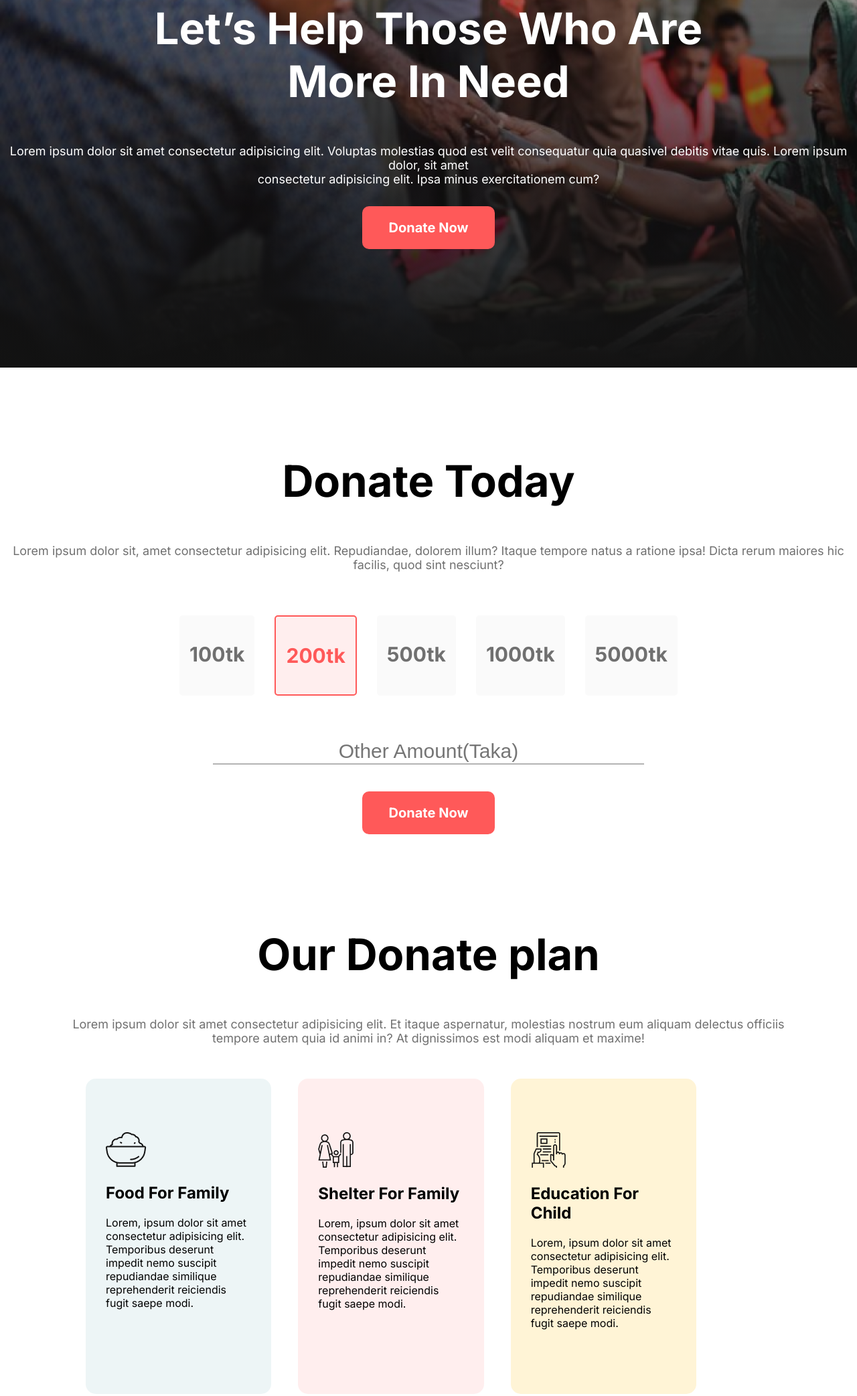
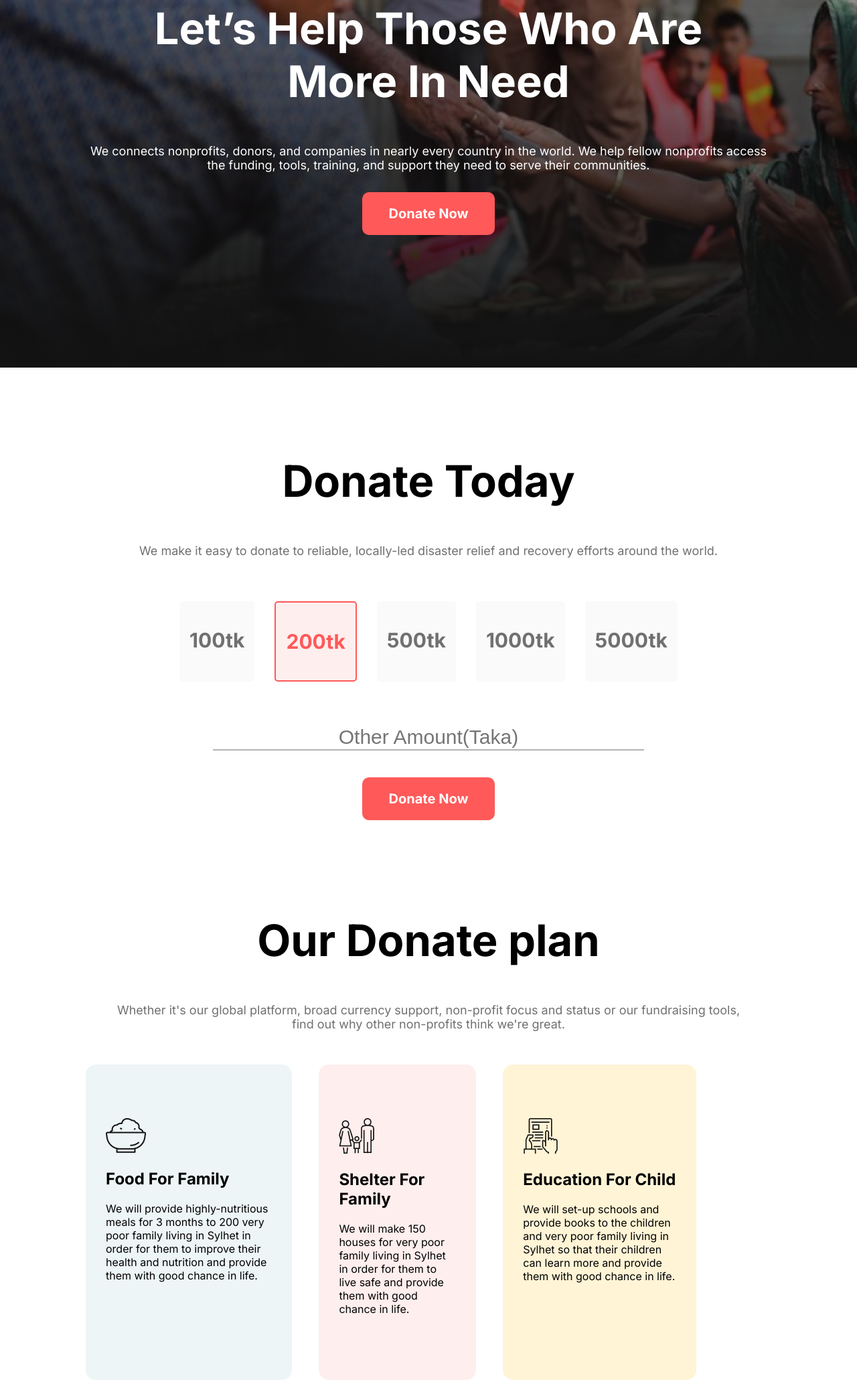
Before and after one commit to anikahammedkhan/donate-today, a plain HTML site: page index.html in a window 1280 px wide. Shown: the part 301-2386 px from the top of the page at 67% size. Drawn offline with Linux system fonts and the light colour scheme.

Commit message:
Final Data Updated

```diff
--- a/index.html
+++ b/index.html
@@ -20,11 +20,9 @@
     <section class="first-section">
         <div>
             <h1>Let’s Help Those Who Are <br> More In Need</h1>
-            <p class="paragraph">Lorem ipsum dolor sit amet consectetur adipisicing elit. Voluptas molestias quod est
-                velit
-                consequatur quia
-                quasivel debitis vitae quis. Lorem ipsum dolor, sit amet <br> consectetur adipisicing elit. Ipsa minus
-                exercitationem cum?</p>
+            <p class="paragraph"> We connects nonprofits, donors, and companies in nearly every country in the world. We
+                help fellow nonprofits access <br> the funding, tools, training, and support they need to serve their
+                communities.</p>
             <a class="btn" href="https://www.linkedin.com/in/anikahammedkhan/" target="_blank">Donate Now</a>
         </div>
     </section>
@@ -34,9 +32,8 @@
 
     <section class="second-section">
         <h1>Donate Today</h1>
-        <p id="paragraph">Lorem ipsum dolor sit, amet consectetur adipisicing elit. Repudiandae, dolorem illum?
-            Itaque tempore natus a
-            ratione ipsa! Dicta rerum maiores hic facilis, quod sint nesciunt?</p>
+        <p id="paragraph">We make it easy to donate to reliable, locally-led disaster relief and recovery
+            efforts around the world.</p>
         <div class="flexible">
             <div class="grey">100tk</div>
             <div class="orange">200tk</div>
@@ -55,27 +52,26 @@
 
     <section class="third-section">
         <h1>Our Donate plan</h1>
-        <p id="paragraph">Lorem ipsum dolor sit amet consectetur adipisicing elit. Et itaque aspernatur, molestias
-            nostrum eum
-            aliquam delectus officiis <br>tempore autem quia id animi in? At dignissimos est modi aliquam et maxime!</p>
+        <p id="paragraph">Whether it's our global platform, broad currency support, non-profit focus and status or our
+            fundraising tools, <br> find out why other non-profits think we're great. </p>
         <div class="donate-plan">
             <div id="food">
                 <img src="icons/food.png" alt="">
                 <h2>Food For Family</h2>
-                <p>Lorem, ipsum dolor sit amet consectetur adipisicing elit. Temporibus deserunt impedit nemo suscipit
-                    repudiandae similique reprehenderit reiciendis fugit saepe modi.</p>
+                <p>We will provide highly-nutritious meals for 3 months to 200 very poor family living in Sylhet in
+                    order for them to improve their health and nutrition and provide them with good chance in life.</p>
             </div>
             <div id="shelter">
                 <img src="icons/shelter.png" alt="">
                 <h2>Shelter For Family </h2>
-                <p>Lorem, ipsum dolor sit amet consectetur adipisicing elit. Temporibus deserunt impedit nemo suscipit
-                    repudiandae similique reprehenderit reiciendis fugit saepe modi.</p>
+                <p>We will make 150 houses for very poor family living in Sylhet in order for them to live safe and
+                    provide them with good chance in life.</p>
             </div>
             <div id="education">
                 <img src="icons/Frame-1.png" alt="">
                 <h2>Education For Child</h2>
-                <p>Lorem, ipsum dolor sit amet consectetur adipisicing elit. Temporibus deserunt impedit nemo suscipit
-                    repudiandae similique reprehenderit reiciendis fugit saepe modi.</p>
+                <p>We will set-up schools and provide books to the children and very poor family living in Sylhet so
+                    that their children can learn more and provide them with good chance in life.</p>
             </div>
         </div>
     </section>
@@ -87,7 +83,7 @@
         <div id="non-profit">
             <h2>We are a non-profit too!</h2>
             <h3>We are the global leader in online fundraising.</h3>
-            <p>We started GivenGain in 2001 with a simple idea: to enable global philanthropy by empowering <br>
+            <p>We started fund rising in 2025 with a simple idea: to enable global philanthropy by empowering <br>
                 individuals
                 and non-profits to break down the barriers between and within ourselves. </p>
         </div>
@@ -115,9 +111,10 @@
 
     <section class="email-section">
         <h1>Get My Updates</h1>
-        <p id="para">Lorem ipsum dolor sit amet, consectetur adipisicing elit. Vitae id facere quasi earum itaque fugiat
-            obcaecati
-            <br> consequuntur voluptatem tempore velit? Recusandae ducimus voluptates ut aliquid!
+        <p id="para">We will do proper use of your money. We give regular update on our website and fb page. We also
+            have a blog session. If you wat to get regular update, <br> then provide us your email. We will get back to
+            you.
+            Thanks for being with us.
         </p>
         <div class="email-box">
             <div>
```
Also changed, not shown: images/donation0.jpg (deleted), images/donation2.jpg (deleted), images/donation9.jpg (deleted).
